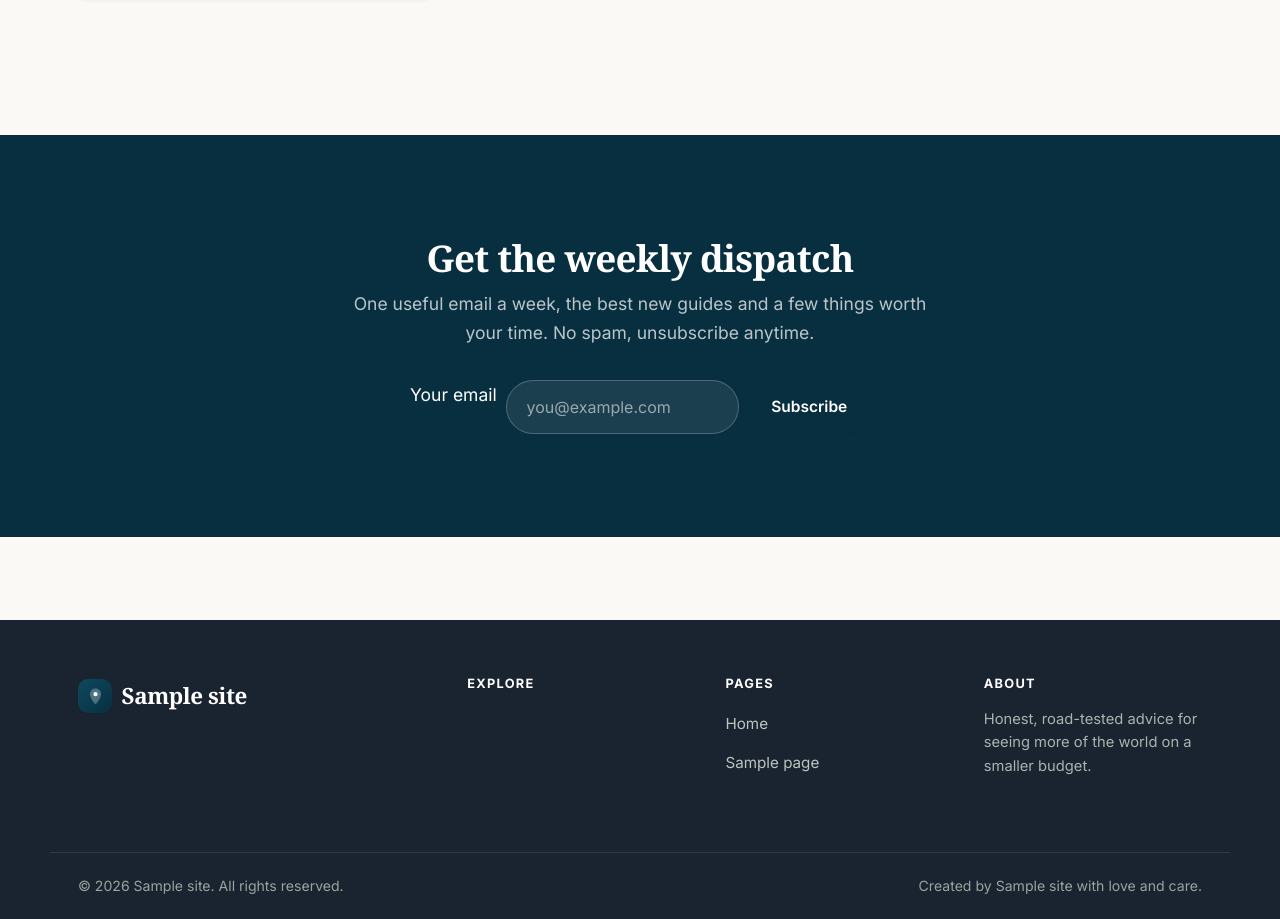
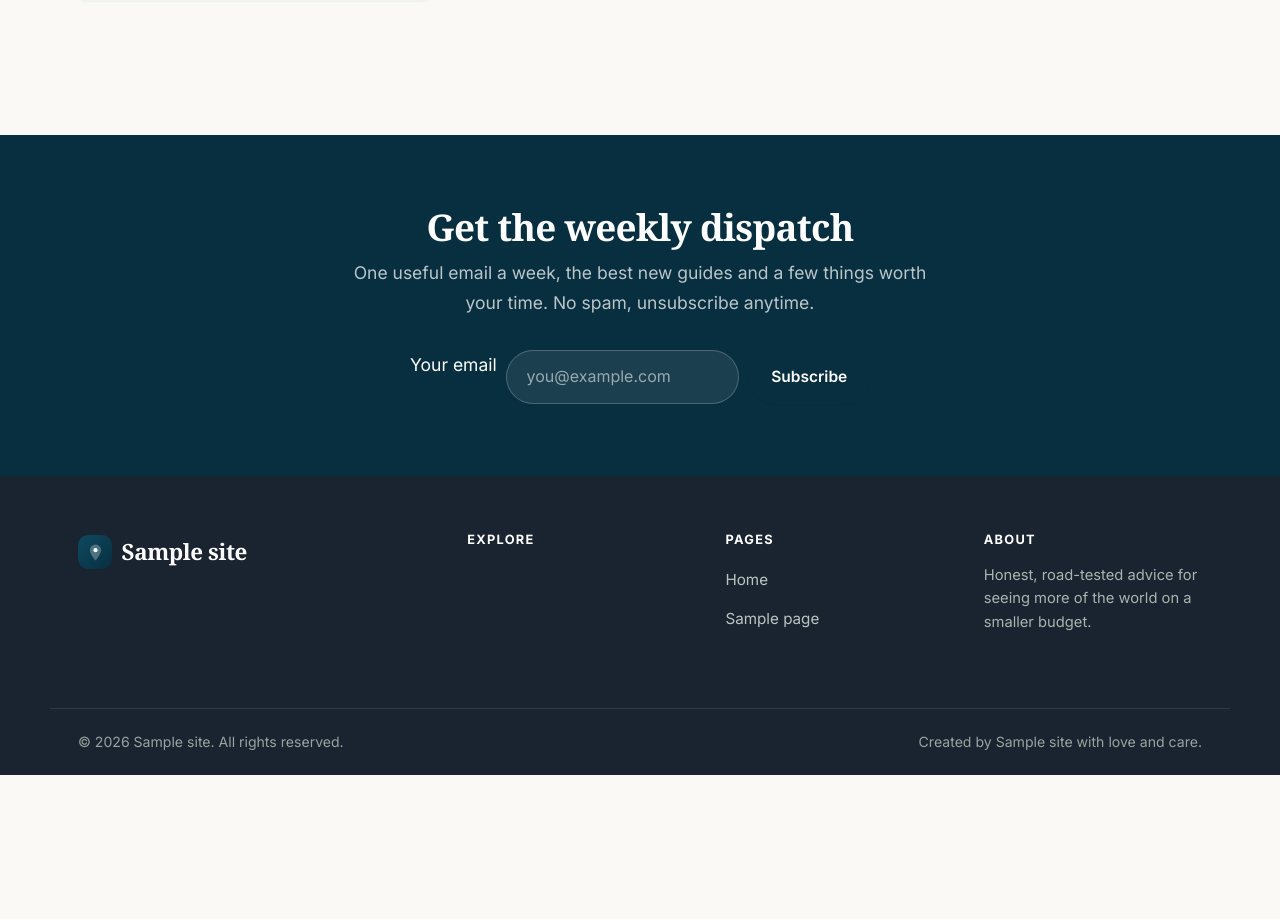
Before and after one commit to Milanbhut/Travel-Wordpress, a WordPress theme: template wp-authority-builder/assets/master-theme/overlaytop/front-page.php in a window 1280 px wide. Shown: the part 1741-2660 px from the top of the page. After the commit the page ends 2516 px from the top, so only its background shows below. Run offline with PHP 8.4 and a stand-in for WordPress, Linux system fonts and the light colour scheme; the site name, menu and one post (Sample post) are stand-ins, and other content is empty.

Commit message:
fix(theme): homepage newsletter band + footer spacing (both agents)
Two homepage spacing bugs surfaced on built sites:

- Footer left a cream gap above it on sites with the minimal footer variant: .home .site-footer{margin-top:0} tied on specificity with .v-footer-minimal .site-footer{margin-top:var(--section-y)} and lost on source order. Bumped to body.home .site-footer so it always wins.
- Full-bleed dark newsletter band/split used the full --section-y padding (up to 7rem), leaving a tall dead band below the short form. Tightened to clamp(2.75rem,1.5rem + 4vw,4.5rem).

Co-Authored-By: Claude Opus 4.8 (1M context) <noreply@anthropic.com>

```diff
--- a/wp-authority-builder/assets/master-theme/overlaytop/assets/css/main.css
+++ b/wp-authority-builder/assets/master-theme/overlaytop/assets/css/main.css
@@ -191,6 +191,10 @@ p{margin-bottom:1.1em}
    Footer
    ========================================================================== */
 .site-footer{margin-top:clamp(3rem,2rem + 4vw,6rem);background:var(--ink-900);color:#d7ddd9}
+/* The homepage's last section (newsletter band/card) provides its own spacing; the footer
+   top margin would leave an empty gap above it. Use body.home so this beats the footer-variant
+   margin rules (e.g. .v-footer-minimal) regardless of source order. */
+body.home .site-footer{margin-top:0}
 .footer__top{display:grid;grid-template-columns:1.6fr 1fr 1fr 1fr;gap:2.5rem;padding-block:clamp(2.6rem,2rem + 2vw,3.6rem)}
 .footer__brand .brand{color:#fff}
 .footer__brand p{color:#aab4af;max-width:34ch;margin-top:.9rem;font-size:.95rem}
@@ -593,6 +597,10 @@ p{margin-bottom:1.1em}
 .news__fields input:focus{outline:none;border-color:var(--primary);box-shadow:0 0 0 3px color-mix(in srgb,var(--primary) 18%,transparent)}
 .news__fields .btn{flex:none}
 
+/* band + split: tighten the full-bleed dark bands. The shared section uses --section-y (up to 7rem),
+   which leaves a tall dead space below the short form; a CTA band wants snugger vertical padding. */
+.news--band,.news--split{padding-block:clamp(2.75rem,1.5rem + 4vw,4.5rem)}
+
 /* band - full-width dark band, centered single column */
 .news--band{background:var(--dark);color:#fff}
 .news--band .news__inner{grid-template-columns:1fr;justify-items:center;text-align:center;max-width:640px;margin-inline:auto}
```
Also changed, not shown: wp-offline-builder/assets/master-theme/overlaytop/assets/css/main.css (+8 -0 lines).
